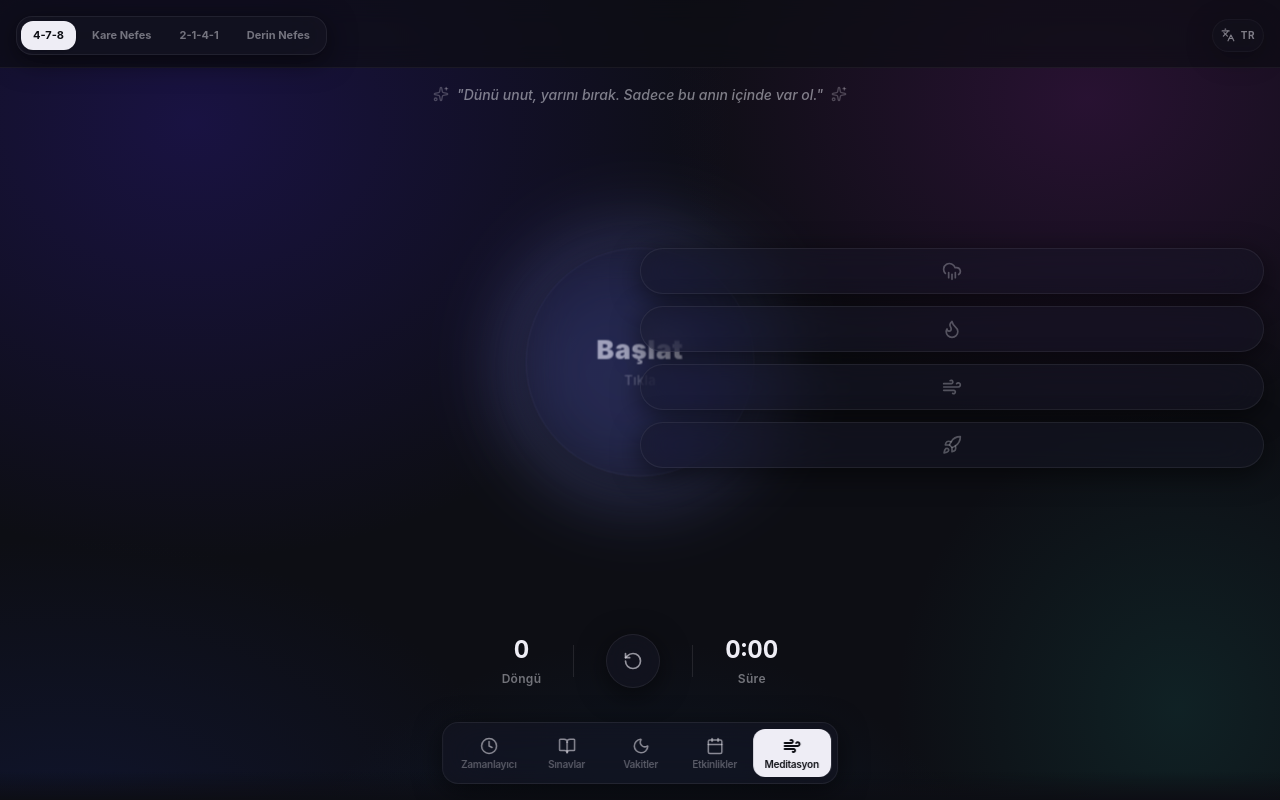
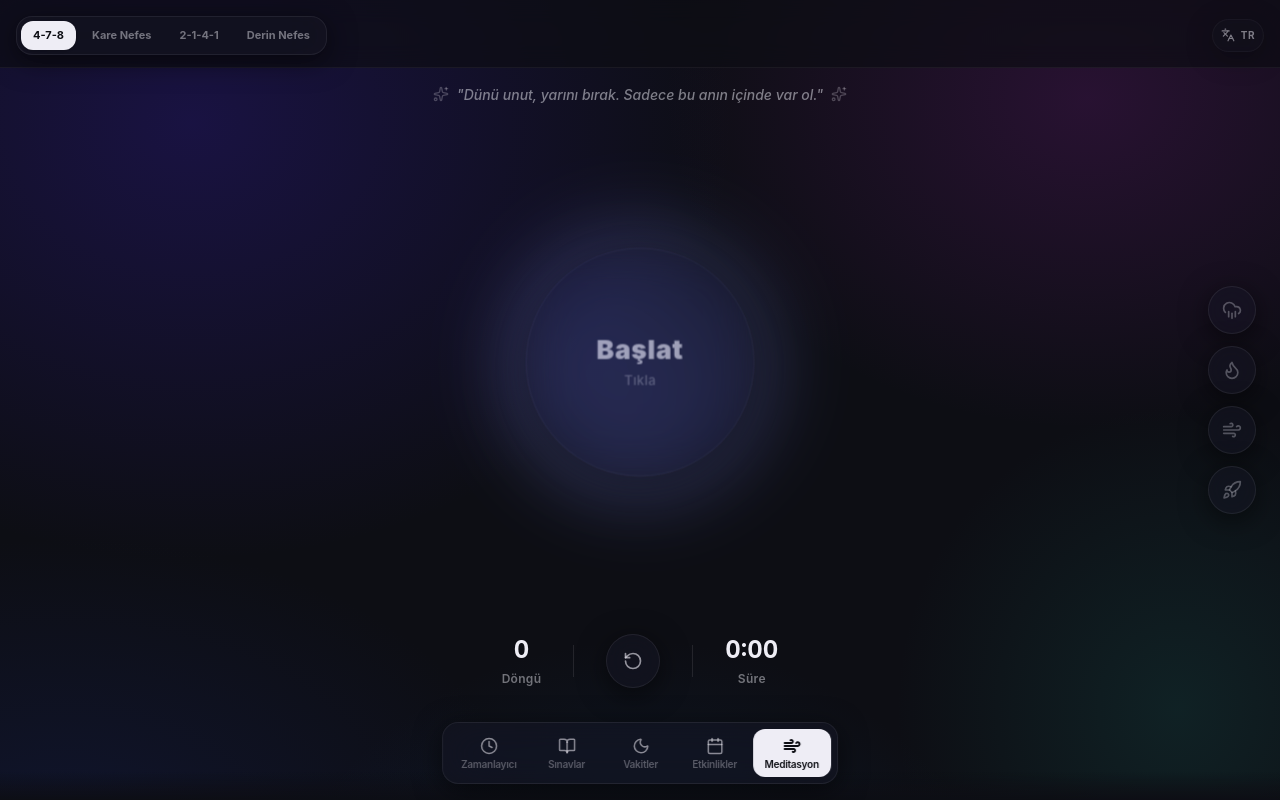
Before and after one commit to Harshidd/VakitHane, a Next.js app: page /meditasyon in a window 1280 px wide. Shown: the top 800 px of the page. Built offline with nearby package versions, Linux system fonts and the light colour scheme.

Commit message:
fix: make ambient sound buttons small and fixed to the right

```diff
--- a/src/app/meditasyon/page.tsx
+++ b/src/app/meditasyon/page.tsx
@@ -243,8 +243,8 @@ export default function MeditasyonPage() {
 
                 </main>
 
-                {/* Floating Ambient Sounds (Moved to bottom row on mobile) */}
-                <div className="fixed md:right-4 md:top-1/2 md:-translate-y-1/2 bottom-24 left-1/2 -translate-x-1/2 md:translate-x-0 z-40 flex md:flex-col gap-3 pointer-events-auto">
+                {/* Floating Ambient Sounds */}
+                <div className="fixed right-6 top-1/2 -translate-y-1/2 z-40 flex flex-col gap-3 pointer-events-auto items-center">
                     {SOUNDS.map(snd => {
                         const Icon = snd.icon;
                         const isActive = activeSound === snd.id;
@@ -252,7 +252,7 @@ export default function MeditasyonPage() {
                             <button
                                 key={snd.id}
                                 onClick={() => toggleSound(snd.id)}
-                                className={`p-3 rounded-full transition-all flex items-center justify-center border shadow-lg ${isActive
+                                className={`w-12 h-12 rounded-full transition-all flex items-center justify-center border shadow-xl ${isActive
                                     ? "bg-foreground text-background border-transparent scale-110"
                                     : "glass border-foreground/15 text-foreground/50 hover:bg-foreground/10 hover:text-foreground"
                                     }`}
```
